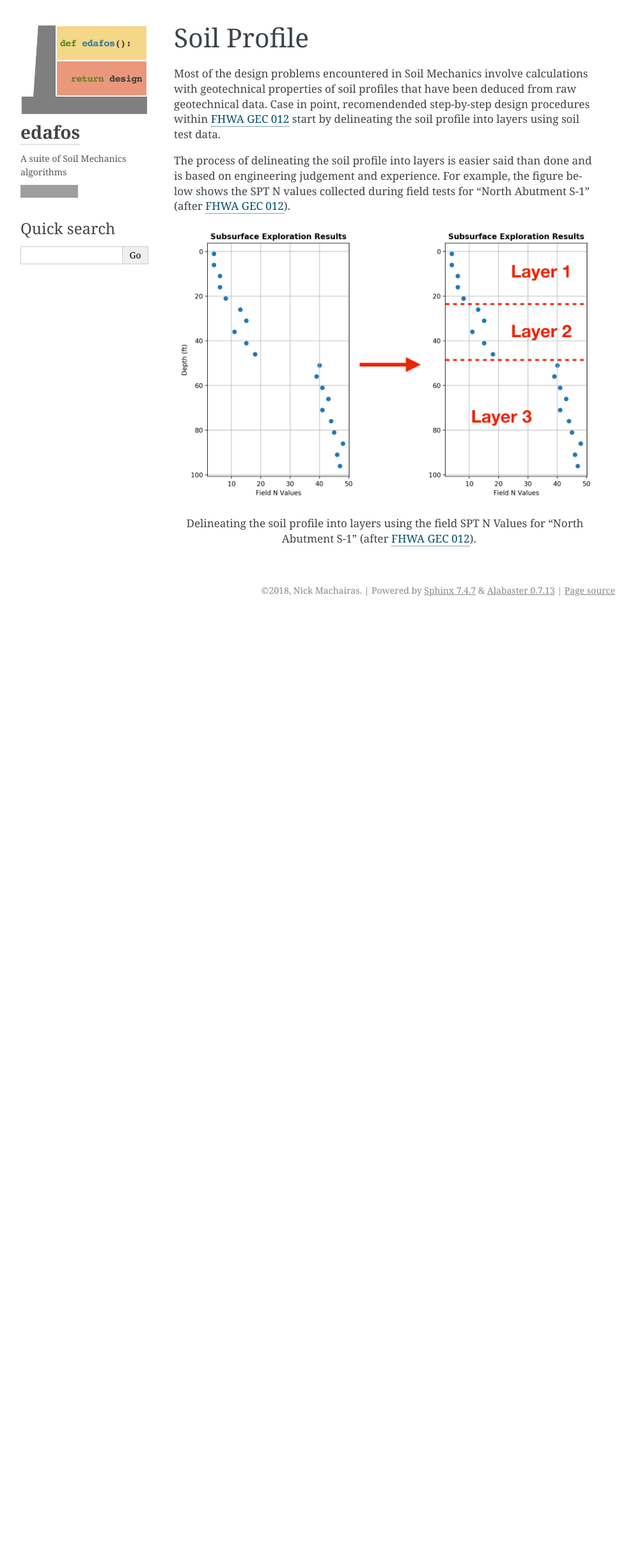
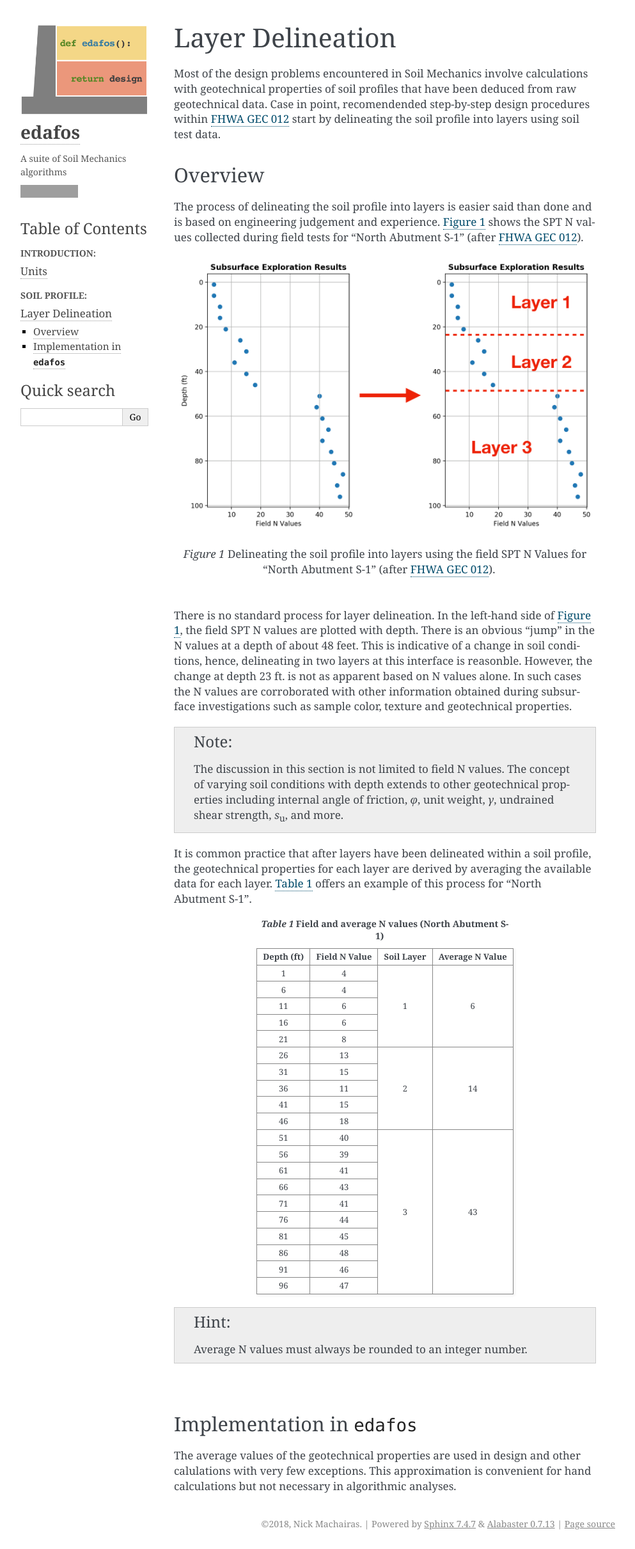
Before and after one commit to nickmachairas/edafos, a Sphinx documentation site: the page built from docs/soil_profile.rst, in a window 1280 px wide. Shown: the whole page at 64% size, without its empty margins (148-1141 px from the left). Built offline with Sphinx 7.4.7, drawn with Linux system fonts in a browser that asks for light colours; before the commit the page ends 962 px from its top, so only the background shows below that; grey boxes are pictures that could not be loaded.

Commit message:
added custom css plus expanded on soil_profile.rst

```diff
--- /dev/null
+++ b/docs/_static/css/custom.css
@@ -0,0 +1,39 @@
+.sphinxsidebarwrapper .caption-text {
+  /* font-size: 16px; */
+  font-weight: 600;
+}
+
+.sphinxsidebarwrapper .caption {
+  margin-bottom: 5px !important;
+}
+
+.sphinxsidebarwrapper ul {
+  margin-top: 5px !important;
+  margin-bottom: 15px !important;
+}
+
+.figure .caption  {
+  font-size: 14px !important;
+  font-weight: 600 !important;
+}
+
+table caption  {
+  font-size: 14px;
+  font-weight: 600;
+  margin-bottom: 10px;
+}
+
+table thead, table tbody  {
+  font-size: 13px;
+}
+
+table th, table td {
+  text-align: center !important;
+  vertical-align: middle;
+}
+
+/**
+img.logo {
+  max-width: 75%;
+}
+**/
--- a/docs/conf.py
+++ b/docs/conf.py
@@ -4,7 +4,7 @@
 #
 # This file does only contain a selection of the most common options. For a
 # full list see the documentation:
-# http://www.sphinx-doc.org/en/master/config
+# http://www.sphinx-doc.org/en/master/config.html
 
 # -- Path setup --------------------------------------------------------------
 
@@ -106,6 +106,9 @@ html_theme_options = {
 # so a file named "default.css" will overwrite the builtin "default.css".
 html_static_path = ['_static']
 
+def setup(app):
+    app.add_stylesheet('css/custom.css')
+
 # Custom sidebar templates, must be a dictionary that maps document names
 # to template names.
 #
@@ -117,8 +120,8 @@ html_static_path = ['_static']
 html_sidebars = {
     '**': [
         'about.html',
-        'localtoc.html',
-        #'globaltoc.html',
+        #'localtoc.html',
+        'globaltoc.html',
         #'navigation.html',
         #'relations.html',  # needs 'show_related': True theme option to display
         'searchbox.html',
@@ -214,3 +217,13 @@ epub_exclude_files = ['search.html']
 
 # If true, `todo` and `todoList` produce output, else they produce nothing.
 todo_include_todos = True
+
+
+# -- Figure/Table referencing ------------------------------------------------
+# http://www.sphinx-doc.org/en/stable/config.html#confval-numfig
+# https://stackoverflow.com/questions/2686310/referencing-figures-with-numbers-in-sphinx-and-restructuredtext
+
+numfig = True
+numfig_format = {'figure': 'Figure %s', 'table': 'Table %s',
+                 'code-block': 'Listing %s', 'section': 'Section %s'}
+numfig_secnum_depth = 1
--- a/docs/soil_profile.rst
+++ b/docs/soil_profile.rst
@@ -1,7 +1,7 @@
 
-############
-Soil Profile
-############
+#################
+Layer Delineation
+#################
 
 
 Most of the design problems encountered in Soil Mechanics involve calculations
@@ -12,12 +12,18 @@ soil test data.
 
 .. _FHWA GEC 012: https://www.fhwa.dot.gov/engineering/geotech/pubs/gec12/index.cfm
 
+
+********
+Overview
+********
+
 The process of delineating the soil profile into layers is easier said than
-done and is based on engineering judgement and experience. For example, the
-figure below shows the SPT N values collected during field tests for "North
-Abutment S-1" (after `FHWA GEC 012`_).
+done and is based on engineering judgement and experience.
+:numref:`spt_delineation_example` shows the SPT N values collected during
+field tests for "North Abutment S-1" (after `FHWA GEC 012`_).
 
 
+.. _spt_delineation_example:
 .. figure:: _static/figures/FHWA_S-1_example_Nvals.png
    :alt: FHWA_S-1_example_Nvals.png
    :align: center
@@ -25,3 +31,92 @@ Abutment S-1" (after `FHWA GEC 012`_).
 
    Delineating the soil profile into layers using the field SPT N Values for
    "North Abutment S-1" (after `FHWA GEC 012`_).
+
+
+There is no standard process for layer delineation. In the left-hand side of
+:numref:`spt_delineation_example`, the field SPT N values are plotted with
+depth. There is an obvious "jump" in the N values at a depth of about 48 feet.
+This is indicative of a change in soil conditions, hence, delineating in two
+layers at this interface is reasonble. However, the change at depth 23 ft. is
+not as apparent based on N values alone. In such cases the N values are
+corroborated with other information obtained during subsurface investigations
+such as sample color, texture and geotechnical properties.
+
+
+.. note::
+
+   The discussion in this section is not limited to field N values. The
+   concept of varying soil conditions with depth extends to other geotechnical
+   properties including internal angle of friction, *φ*, unit weight, *γ*,
+   undrained shear strength, *s*\ :sub:`u`, and more.
+
+
+It is common practice that after layers have been delineated within a soil
+profile, the geotechnical properties for each layer are derived by averaging
+the available data for each layer. :numref:`spt_delineation_example_table`
+offers an example of this process for "North Abutment S-1".
+
+
+
+.. _spt_delineation_example_table:
+.. table:: Field and average N values (North Abutment S-1)
+   :align: center
+
+   +------------+---------------+------------+-----------------+
+   | Depth (ft) | Field N Value | Soil Layer | Average N Value |
+   +============+===============+============+=================+
+   | 1          | 4             | 1          | 6               |
+   +------------+---------------+            +                 +
+   | 6          | 4             |            |                 |
+   +------------+---------------+            +                 +
+   | 11         | 6             |            |                 |
+   +------------+---------------+            +                 +
+   | 16         | 6             |            |                 |
+   +------------+---------------+            +                 +
+   | 21         | 8             |            |                 |
+   +------------+---------------+------------+-----------------+
+   | 26         | 13            | 2          | 14              |
+   +------------+---------------+            +                 +
+   | 31         | 15            |            |                 |
+   +------------+---------------+            +                 +
+   | 36         | 11            |            |                 |
+   +------------+---------------+            +                 +
+   | 41         | 15            |            |                 |
+   +------------+---------------+            +                 +
+   | 46         | 18            |            |                 |
+   +------------+---------------+------------+-----------------+
+   | 51         | 40            | 3          | 43              |
+   +------------+---------------+            +                 +
+   | 56         | 39            |            |                 |
+   +------------+---------------+            +                 +
+   | 61         | 41            |            |                 |
+   +------------+---------------+            +                 +
+   | 66         | 43            |            |                 |
+   +------------+---------------+            +                 +
+   | 71         | 41            |            |                 |
+   +------------+---------------+            +                 +
+   | 76         | 44            |            |                 |
+   +------------+---------------+            +                 +
+   | 81         | 45            |            |                 |
+   +------------+---------------+            +                 +
+   | 86         | 48            |            |                 |
+   +------------+---------------+            +                 +
+   | 91         | 46            |            |                 |
+   +------------+---------------+            +                 +
+   | 96         | 47            |            |                 |
+   +------------+---------------+------------+-----------------+
+
+
+.. hint::
+
+   Average N values must always be rounded to an integer number.
+
+|
+
+****************************
+Implementation in ``edafos``
+****************************
+
+The average values of the geotechnical properties are used in design and other
+calulations with very few exceptions. This approximation is convenient for hand
+calculations but not necessary in algorithmic analyses.
```
Also changed, not shown: docs/index.rst (+6 -6 lines).
